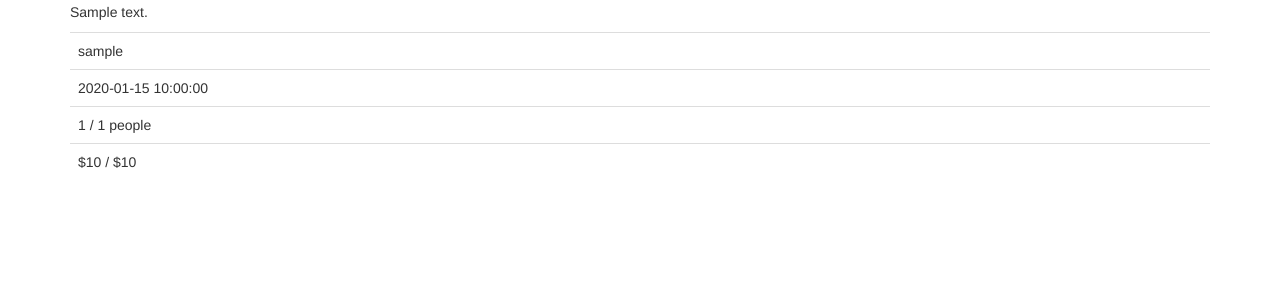
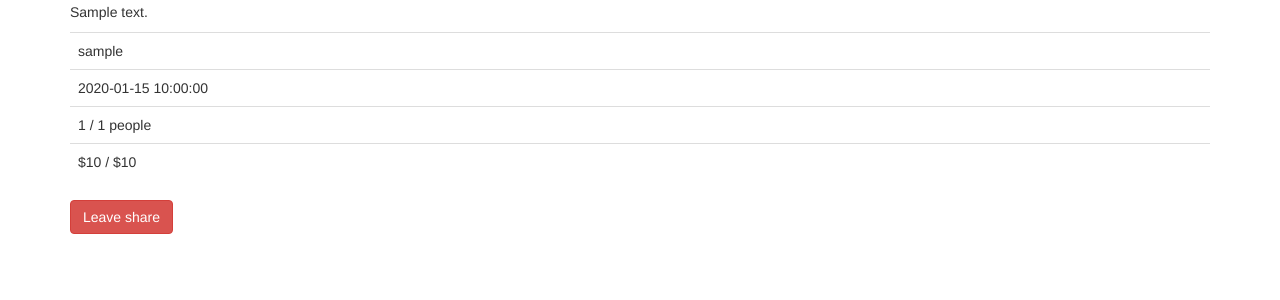
Before and after one commit to cyprieng/cost-sharing, a Flask app: page /share/1 in a window 1280 px wide. Shown: the part 168-468 px from the top of the page. Run offline with Flask 2, Linux system fonts and the light colour scheme; a user stored in the database is signed in; tables that the repository leaves empty hold one stand-in row (values such as "Sample post"); some libraries are stand-ins or nearby versions.

Commit message:
Add possibility to join leave a share

```diff
--- a/app/models.py
+++ b/app/models.py
@@ -58,7 +58,6 @@ class Share(db.Model):
     number_people = db.Column(db.SmallInteger)
     price_total = db.Column(db.SmallInteger)
     price_per_people = db.Column(db.SmallInteger)
-    people_in = db.Column(db.SmallInteger, default="0")
     user_id = db.Column(db.Integer, db.ForeignKey('user.id', ondelete="CASCADE"))
     community_id = db.Column(db.Integer, db.ForeignKey('community.id', ondelete="CASCADE"))
 
@@ -102,3 +101,9 @@ class Member(db.Model):
     community_id = db.Column(db.Integer, db.ForeignKey('community.id', ondelete="CASCADE"), primary_key=True)
     validate = db.Column(db.Boolean, default=False)
     user = db.relationship('User', backref='memberOf')
+
+class JoinShare(db.Model):
+    user_id = db.Column(db.Integer, db.ForeignKey('user.id', ondelete="CASCADE"), primary_key=True)
+    share_id = db.Column(db.Integer, db.ForeignKey('share.id', ondelete="CASCADE"), primary_key=True)
+    user = db.relationship('User', backref='joinShare')
+    share = db.relationship('Share', backref='people_in')
--- a/app/templates/index.html
+++ b/app/templates/index.html
@@ -10,7 +10,7 @@
                         <td>{{ share.title }}</td>
                         <td>{{ share.author.nickname }}</td>
                         <td>{{ share.timestamp }}</td>
-                        <td>{{ share.people_in }} / {{ share.number_people }} people</td>
+                        <td>{{ share.people_in|length }} / {{ share.number_people }} people</td>
                         <td>${{ share.price_per_people }} / ${{ share.price_total }}</td>
                         <td>{{ share.community.title }}</td>
                         <td><a href="{{ url_for('share', share_id=share.id) }}" class="btn btn-default btn-xlarge">Details</a></td>
--- a/app/templates/share.html
+++ b/app/templates/share.html
@@ -6,7 +6,13 @@
     <table class="table">
         <tr><td>{{ share.author.nickname }}</td></tr>
         <tr><td>{{ share.timestamp }}</td></tr>
-        <tr><td>{{ share.people_in }} / {{ share.number_people }} people</td></tr>
+        <tr><td>{{ share.people_in|length }} / {{ share.number_people }} people</td></tr>
         <tr><td>${{ share.price_per_people }} / ${{ share.price_total }}</td></tr>
     </table>
+
+    {% if not alreadyIn %}
+        <a href="{{ url_for('joinshare', share_id=share.id) }}" class="btn btn-default btn-xlarge">Join share</a>
+    {% else %}
+        <a href="{{ url_for('leaveshare', share_id=share.id) }}" class="btn btn btn-danger btn-xlarge">Leave share</a>
+    {% endif %}
 {% endblock %}
--- a/app/views.py
+++ b/app/views.py
@@ -2,7 +2,7 @@ from flask import render_template, flash, redirect, session, url_for, request, g
 from flask.ext.login import login_user, logout_user, current_user, login_required
 from app import app, db, lm
 from .forms import LoginForm, CreateCommunityForm, SearchCommunityForm, CreateShareForm, SettingsForm, MoneyForm
-from .models import User, Community, Share
+from .models import User, Community, Share, JoinShare
 import hashlib
 import urllib.request
 import re
@@ -193,6 +193,7 @@ def settings():
 @login_required
 def share(share_id):
     share = Share.query.filter_by(id=share_id).first()
+    alreadyIn = len(JoinShare.query.filter_by(user_id=g.user.id, share_id=share_id).all()) > 0
     if not g.user.isMemberValidate(share.community):
         return render_template('index.html',
                                title="Home",
@@ -200,6 +201,7 @@ def share(share_id):
 
     return render_template('share.html',
                            title=share.title,
+                           alreadyIn=alreadyIn,
                            share=share)
 
 @app.route('/money', methods=['GET', 'POST'])
@@ -231,3 +233,30 @@ def payment(amount):
         db.session.commit()
 
     return redirect(url_for('money'))
+
+@app.route('/joinshare/<share_id>', methods=['GET', 'POST'])
+@login_required
+def joinshare(share_id):
+    share = Share.query.filter_by(id=share_id).first()
+    if(g.user.money > share.price_per_people and share.number_people > len(share.people_in)):
+        js = JoinShare(user_id=g.user.id, share_id=share_id);
+        g.user.money = g.user.money - share.price_per_people
+        db.session.add(g.user)
+        db.session.add(js)
+        db.session.commit()
+
+    return redirect(url_for('share', share_id = share_id))
+
+@app.route('/leaveshare/<share_id>', methods=['GET', 'POST'])
+@login_required
+def leaveshare(share_id):
+    share = Share.query.filter_by(id=share_id).first()
+    alreadyIn = len(JoinShare.query.filter_by(user_id=g.user.id, share_id=share_id).all()) > 0
+    if(alreadyIn):
+        js = JoinShare.query.filter_by(user_id=g.user.id, share_id=share_id).first()
+        g.user.money = g.user.money + share.price_per_people
+        db.session.add(g.user)
+        db.session.delete(js)
+        db.session.commit()
+
+    return redirect(url_for('share', share_id = share_id))
```
Also changed, not shown: db_repository/versions/022_migration.py (added, +41 -0 lines).
